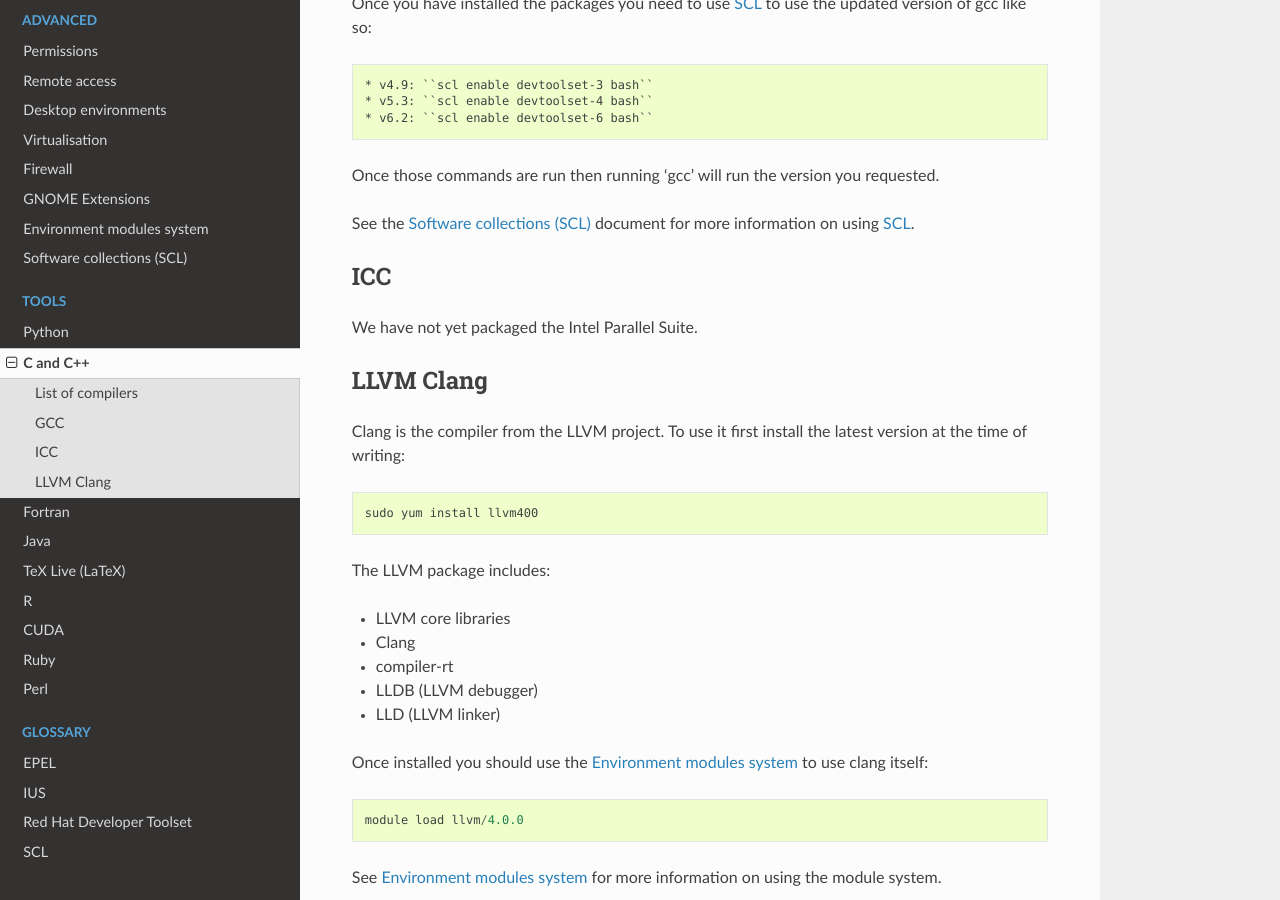
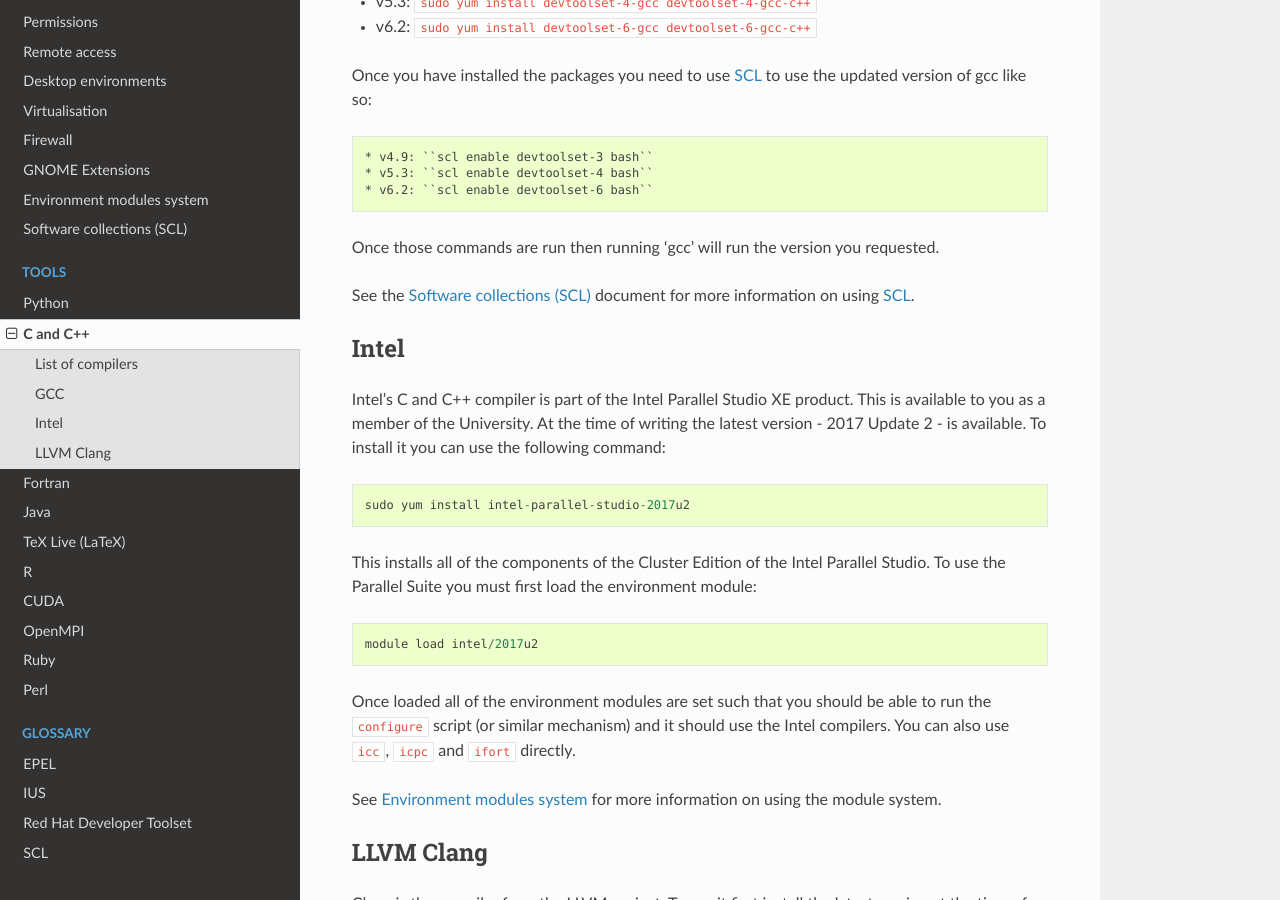
Before and after one commit to southampton/linuxdesktopdocs, a Sphinx documentation site: the page built from docs/c.rst, in a window 1280 px wide and 900 px high, scrolled down 1082 px. Built offline with Sphinx 7.4.7 and the Read the Docs theme 2.0.0, drawn with Linux system fonts in a browser that asks for light colours; some of the changed text lies outside the part shown.

Commit message:
Added intel to C/C++ page, added PGI to C/C++ page, added OpenMPI page

```diff
--- a/docs/c.rst
+++ b/docs/c.rst
@@ -18,15 +18,19 @@ Several C and C++ compilers are available on the Linux desktop platform:
    * v5.3 - part of :doc:`rhdt` 4
    * v6.2 - part of :doc:`rhdt` 6
 
-* ICC (Intel compiler suite)
+* ICC/ICPC (Intel compiler suite)
 
-   * N/A (not yet packaged, coming soon!)
+   * 2017 Update 2
 
 * Clang (LLVM C/C++ compiler)
 
    * v4.0.0
    * v3.9.1
    * v3.4.2 from the :doc:`epel` project
+
+* PGI (NVIDIA Portland Group Compiler Suite)
+
+   * 17.1
 
 GCC
 ---
@@ -54,10 +58,27 @@ requested.
 
 See the :doc:`softwarecollections` document for more information on using :doc:`scl`.
 
-ICC
----
+Intel
+-----
 
-We have not yet packaged the Intel Parallel Suite.
+Intel's C and C++ compiler is part of the Intel Parallel Studio XE product. This
+is available to you as a member of the University. At the time of writing
+the latest version - 2017 Update 2 - is available. To install it you can use
+the following command::
+
+   sudo yum install intel-parallel-studio-2017u2
+
+This installs all of the components of the Cluster Edition of the Intel
+Parallel Studio. To use the Parallel Suite you must first load the environment
+module::
+
+   module load intel/2017u2
+
+Once loaded all of the environment modules are set such that you should be
+able to run the ``configure`` script (or similar mechanism) and it should use
+the Intel compilers. You can also use ``icc``, ``icpc`` and ``ifort`` directly.
+
+See :doc:`envmodules` for more information on using the module system.
 
 LLVM Clang
 ----------
--- a/docs/index.rst
+++ b/docs/index.rst
@@ -39,6 +39,7 @@ Welcome to the documentation for Linux Desktops at the University of Southampton
    latex
    R
    cuda
+   openmpi
    ruby
    perl
 
```
Also changed, not shown: docs/openmpi.rst (added, +47 -0 lines).
